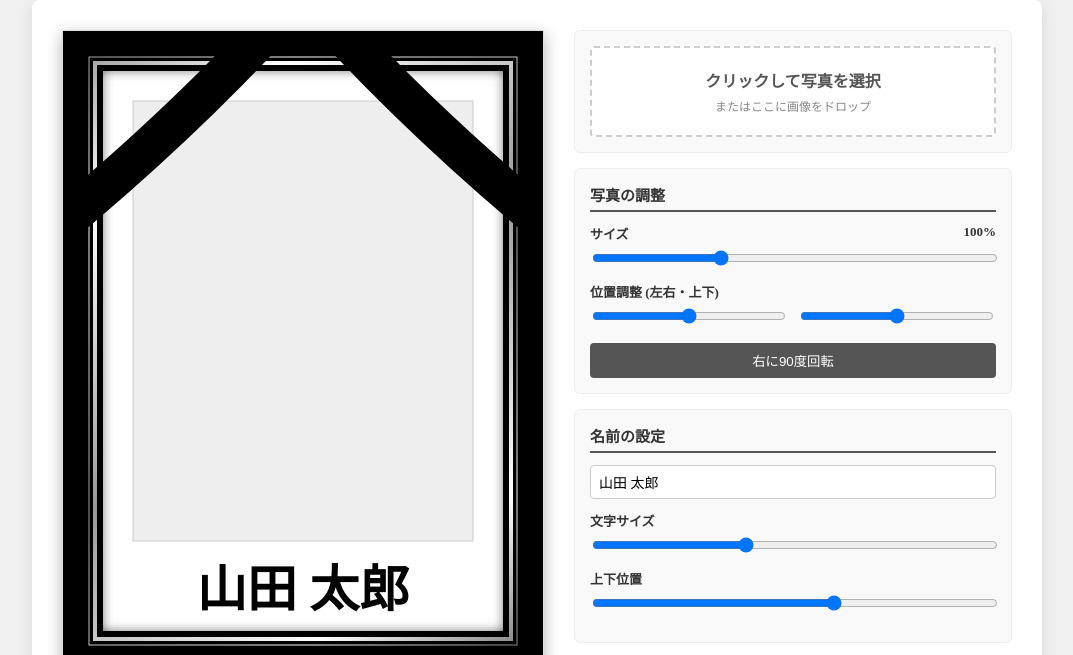
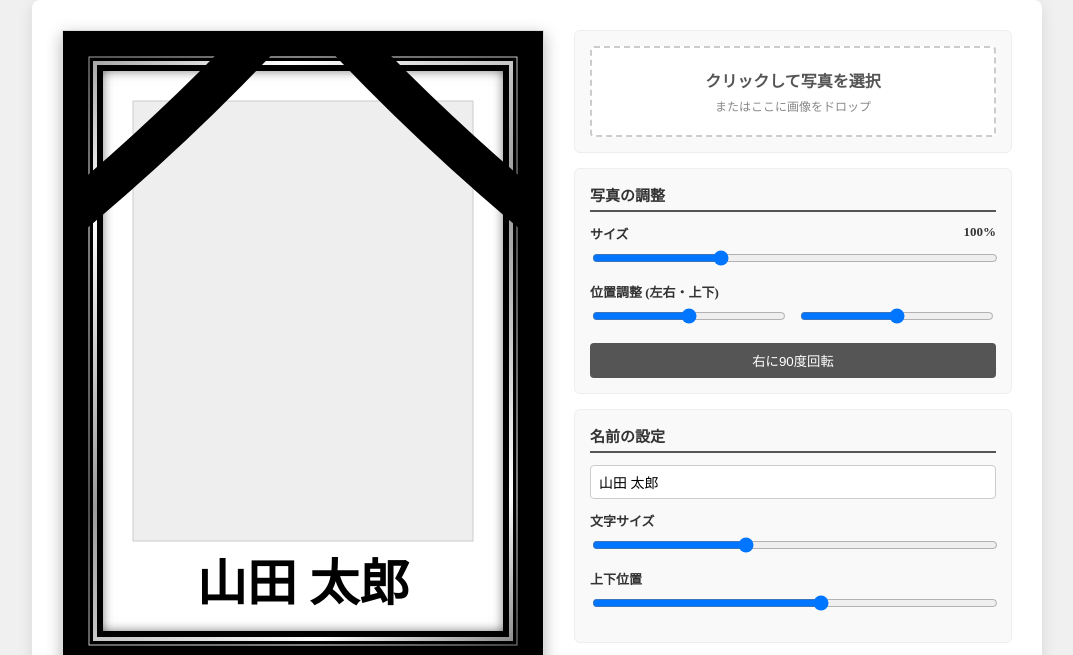
Before and after one commit to okkiioshiri/iei-tool, a plain HTML site: page index.html in a window 1280 px wide. Shown: the part 91-746 px from the top of the page, without its empty margins (103-1176 px from the left). Drawn offline with Linux system fonts and the light colour scheme.

Commit message:
Update index.html

```diff
--- a/index.html
+++ b/index.html
@@ -214,7 +214,7 @@
                 </div>
                 <div class="input-group">
                     <label>上下位置</label>
-                    <input type="range" id="textPosY" min="70" max="100" step="0.5" value="88">
+                    <input type="range" id="textPosY" min="70" max="100" step="0.5" value="87">
                 </div>
             </div>
 
```
